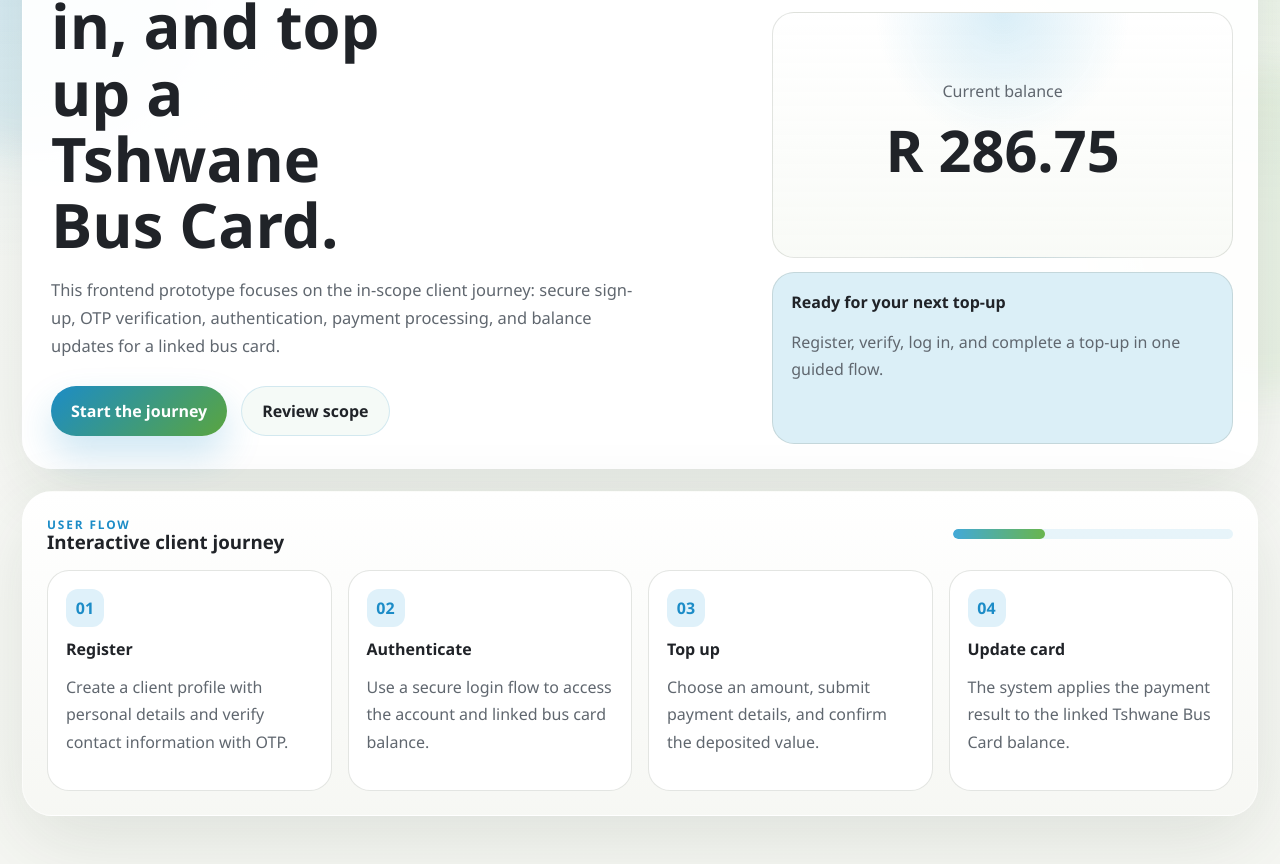
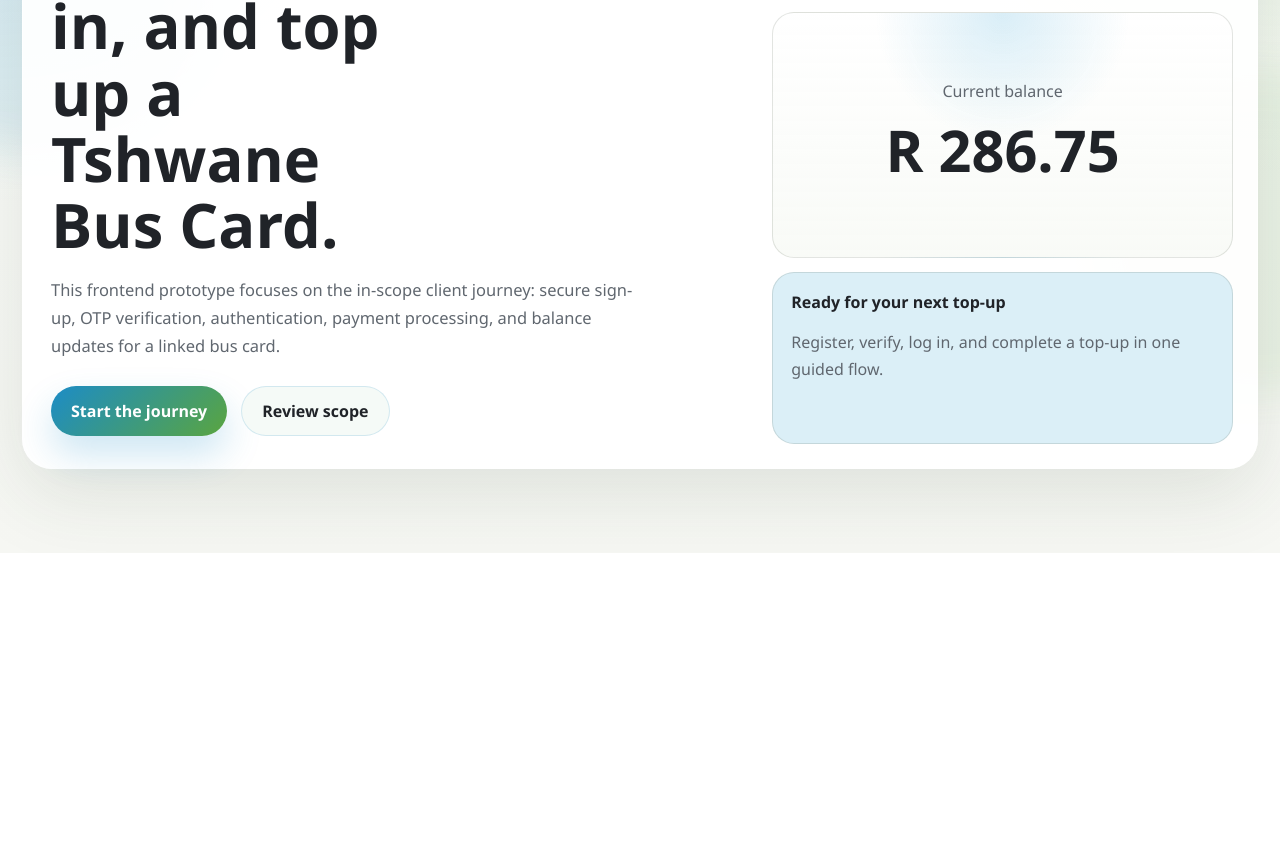
Before and after one commit to MICHAELSIBANDA/Tshwane-Project-Group-2, a React (Vite) app: page / in a window 1280 px wide. Shown: the part 247-1111 px from the top of the page. After the commit the page ends 800 px from the top, so only its background shows below. Built offline with nearby package versions, Linux system fonts and the light colour scheme.

Commit message:
Remove user flow section from HomePage component

```diff
--- a/src/pages/HomePage.jsx
+++ b/src/pages/HomePage.jsx
@@ -43,28 +43,6 @@
           </div>
         </div>
       </section>
-
-      <section className="panel journey-panel">
-        <div className="section-heading">
-          <div>
-            <p className="section-tag">User flow</p>
-            <h3>Interactive client journey</h3>
-          </div>
-          <div className="journey-progress" aria-label="Journey progress">
-            <span style={{ width: `${progress}%` }} />
-          </div>
-        </div>
-
-        <div className="workflow-grid">
-          {workflow.map((item, index) => (
-            <article className="workflow-card" key={item.title}>
-              <span className="workflow-index">0{index + 1}</span>
-              <h4>{item.title}</h4>
-              <p>{item.description}</p>
-            </article>
-          ))}
-        </div>
-      </section>
     </>
   );
 }
```
